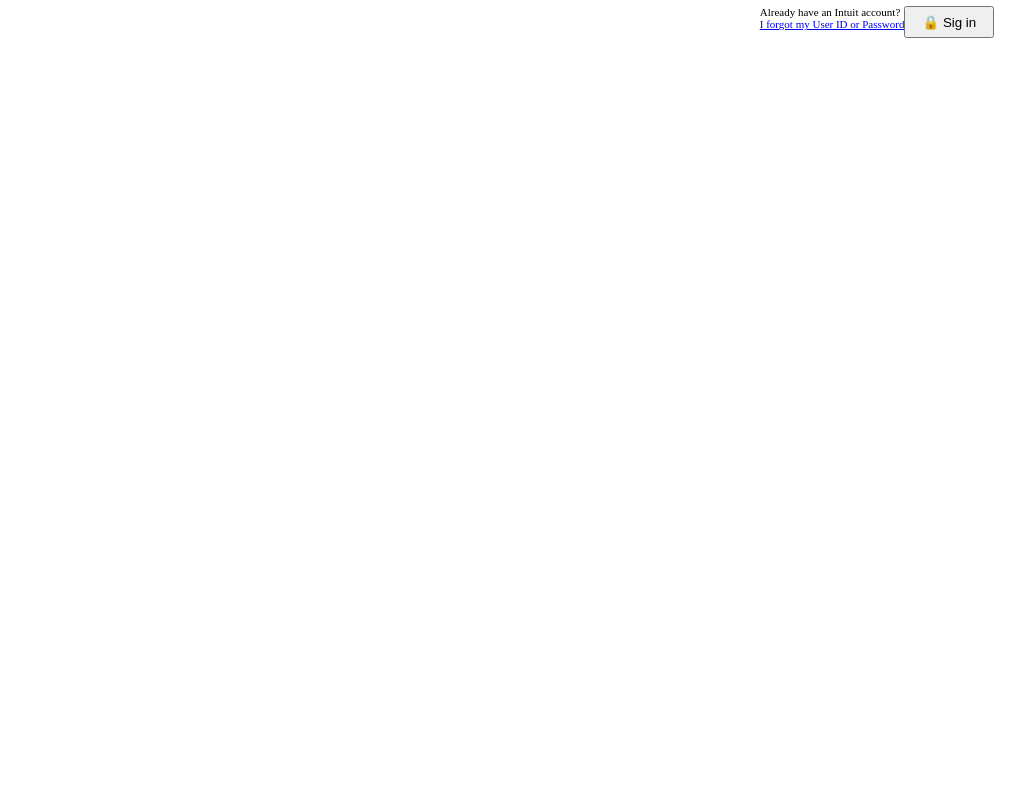
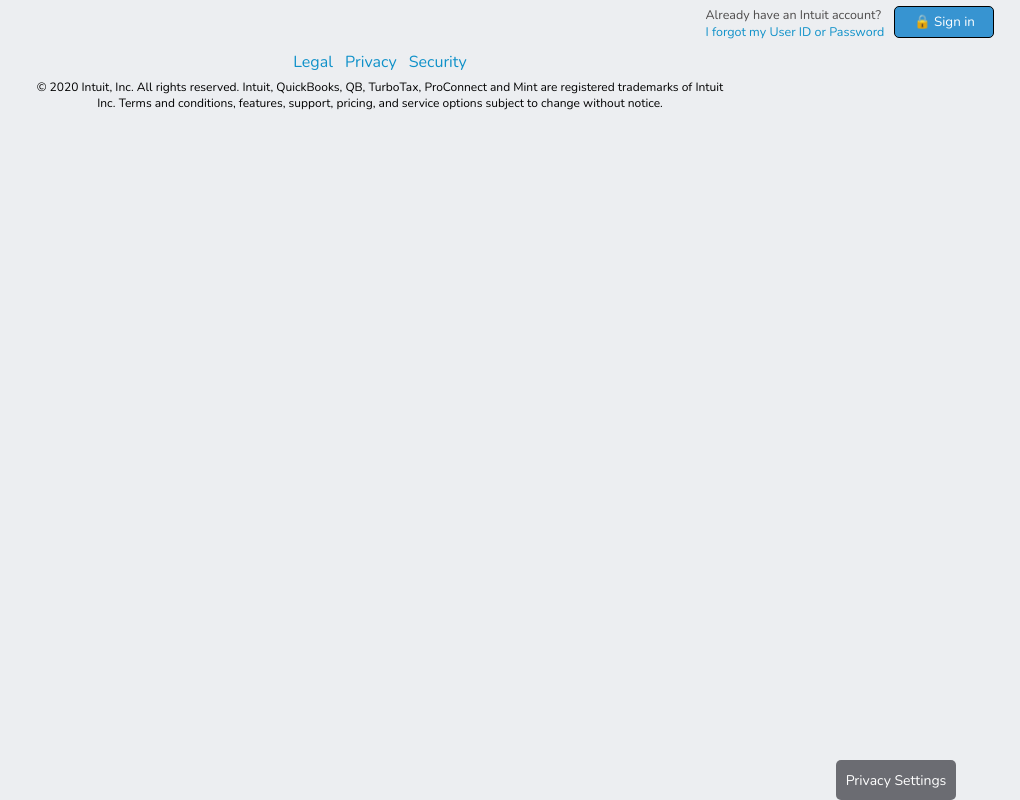
Before and after one commit to gasb150/mint.com-s-signup-page-clone, a plain HTML site: page index.html in a window 1280 px wide. Shown: the whole page, without its empty margins (260-1280 px from the left). Drawn offline with nearby package versions, Linux system fonts and the light colour scheme.

Commit message:
added footer, links footer, copy right text, privacy button, and styles

```diff
--- a/index.html
+++ b/index.html
@@ -5,6 +5,7 @@
     <meta name="viewport" content="width=device-width, initial-scale=1.0">
     <title>Mint's sign up page</title>
     <link rel="stylesheet" href="style.css">
+    <link href="https://fonts.googleapis.com/css2?family=Nunito:ital,wght@0,200;0,300;0,400;0,600;0,700;0,800;0,900;1,200;1,300;1,400;1,600;1,700;1,800;1,900&display=swap" rel="stylesheet">
 </head>
 <body>
     <header>
@@ -18,8 +19,38 @@
                 I forgot my User ID or Password
                 </a>
             </div>
-                <button class="sigin-button"> &#128274 Sig in</button>
+                <button class="sigin-button"> &#128274 Sign in</button>
         </nav>
     </header>
+
+
+    <main>
+
+    </main>
+
+
+
+<footer>
+
+<div class=footer-links>
+    <ul>
+        <li>
+   <a href="#">Legal</a>
+</li>
+<li>
+   <a href="#">Privacy</a>
+</li>
+<li>
+   <a href="#">Security</a>
+</li>
+</ul>
+</div>
+<div class=copy-rights>
+   &#169 2020 Intuit, Inc. All rights reserved. Intuit, QuickBooks, QB, TurboTax, ProConnect and Mint are registered trademarks of Intuit Inc.
+Terms and conditions, features, support, pricing, and service options subject to change without notice.
+</div>
+</footer>
+<button class="privacy">Privacy Settings</button>
+
 </body>
 </html>
--- a/style.css
+++ b/style.css
@@ -1,6 +1,8 @@
 *{
     margin:0;
     padding: 0;
+    background-color: #eceef1;
+    font-family: 'Nunito', sans-serif;
 }
 
 
@@ -11,11 +13,64 @@ nav{
     margin-right: 2%;
 }
 .forgot-text{
-font-size: 11px;
+font-size: 12.5px;
 height: 30px;
+margin-right: 10px;
+color:rgb(77, 75, 75)
 }
+
+a{
+    text-decoration: none;
+    color:#0f91c9;
+}
+
+
+
 
 .sigin-button{
     height: 32px;
-    width: 90px;
+    width: 100px;
+    background-color:#3794d1;
+    border: black solid 1px;
+    border-radius: 5px;
+    color:white;
+    cursor: pointer;
 }
+
+
+
+
+
+ul{
+    list-style:none;
+    display: flex;
+    justify-content: center;
+}
+li{
+    margin: 6px;
+}
+
+footer{
+    text-align: center;
+}
+a.footer-links{
+   word-spacing: 23px;
+
+}
+.copy-rights{
+    margin-left: 23%;
+    margin-right: 23%;
+    font-size: 12px;
+}
+.privacy{
+font-size: 14px ;
+position: fixed;
+bottom: 0px;
+right: 5%;
+background-color: #6b6c72;
+color:white;
+height: 40px;
+width: 120px;
+border-radius: 5px;
+border: none;
+}
```
